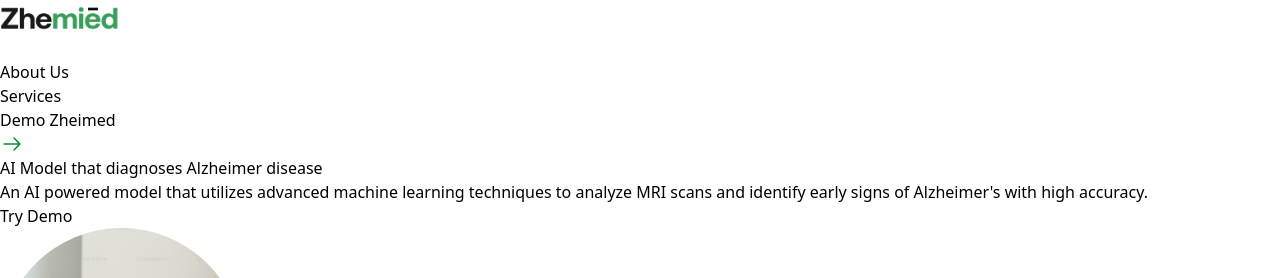
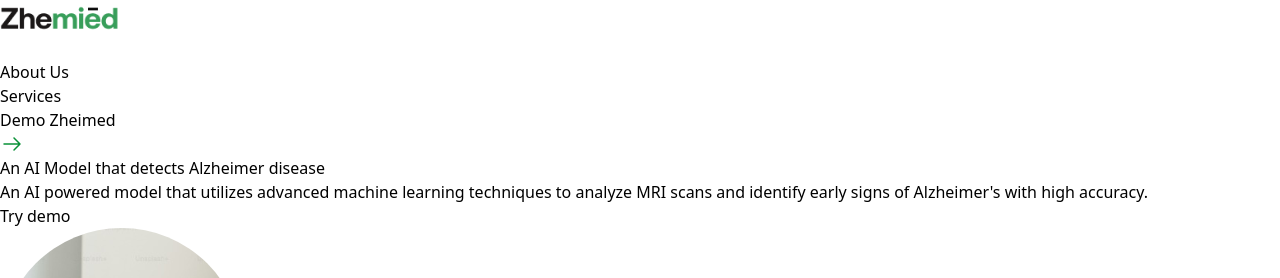
Before and after one commit to Cavista-Hackathon-2024/zheimed, a React (Vite) app in the folder frontend/zheimed/: page / in a window 1280 px wide. Shown: the top 278 px of the page. Built offline with nearby package versions, Linux system fonts and the light colour scheme.

Commit message:
frontend: added about with others

```diff
--- a/frontend/zheimed/src/components/Hero.jsx
+++ b/frontend/zheimed/src/components/Hero.jsx
@@ -4,24 +4,24 @@
 import { Navbar } from './Navbar'
 export const Hero = () => {
     return (
-        <section className='relative z-10 bg-black'>
+        <section className='bg-[#1B1818] relative z-10'>
             <div className='absolute w-full h-full wavyBg '></div>
             <section className='fixed w-full pt-6 '>
                 <Navbar />
             </section>
-            <div className="items-center justify-between max-w-screen-xl min-h-screen gap-12 px-4 py-32 mx-auto overflow-hidden text-gray-600 md:px-8 md:flex ">
+            <div className="items-center justify-between max-w-screen-xl min-h-screen gap-32 px-4 py-32 mx-auto overflow-hidden text-gray-600 md:px-8 md:flex ">
                 <div className='flex-none max-w-xl space-y-5'>
 
                     <h1 className="text-4xl font-extrabold text-white sm:text-5xl">
-                        AI Model that diagnoses Alzheimer disease
+                        An AI Model that detects <span className='text-[#389E5A]'>Alzheimer</span> disease
                     </h1>
                     <p className='text-white'>
                         An AI powered model that utilizes advanced machine learning techniques to analyze MRI scans and identify early signs of Alzheimer's with high accuracy.
                     </p>
                     <button
-                        className="w-1/2 px-6 py-3.5 text-white bg-[#389E5A] rounded-lg duration-150 hover:bg-[#389E5A] active:shadow-lg"
+                        className="w-1/2 px-6 py-3.5 text-white bg-[#389E5A] font-semibold rounded-lg duration-150 hover:bg-[#389E5A] active:shadow-lg"
                     >
-                       Try Demo
+                        Try demo
                     </button>
                 </div>
                 <div className='flex-1 hidden md:block' >
```
